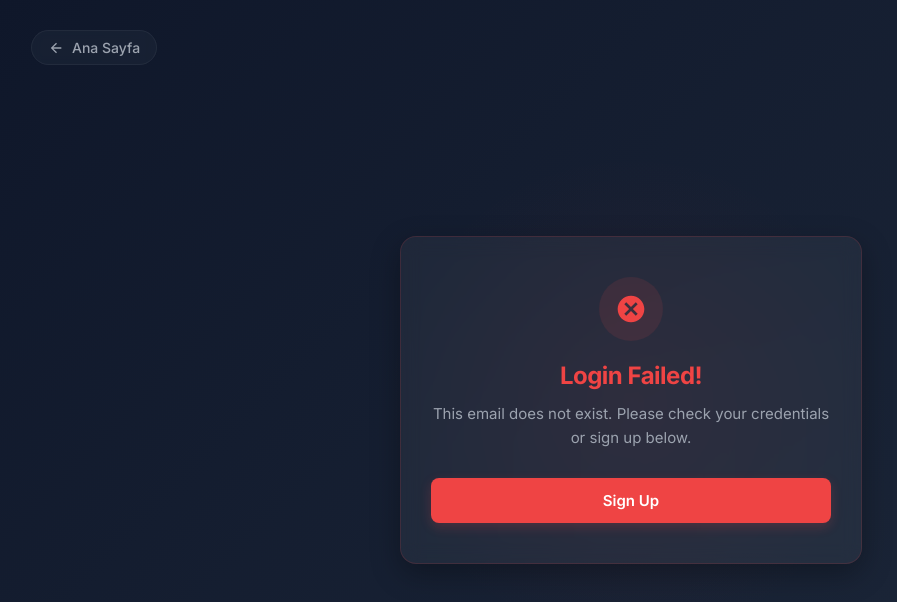
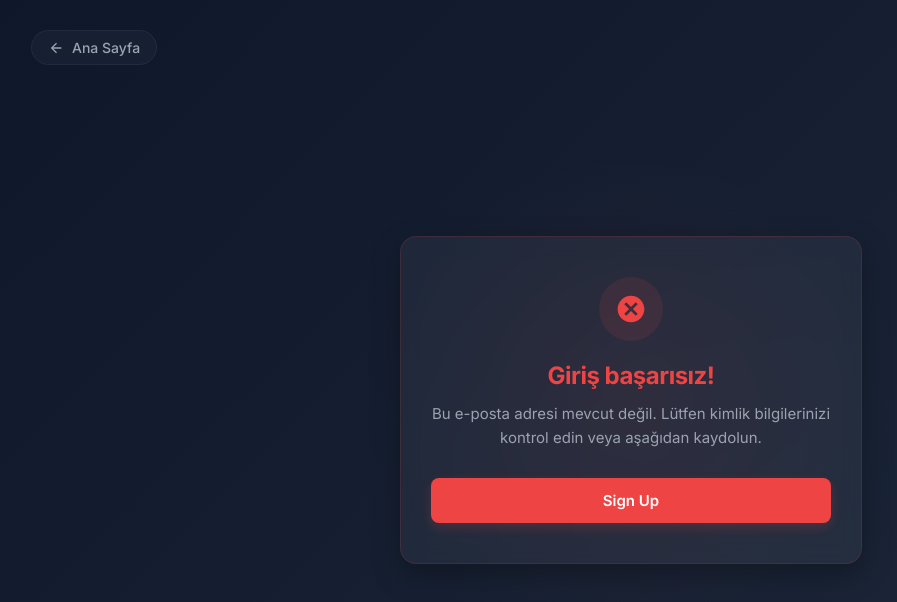
Before and after one commit to moh7720/helper-pro, a website: page views/loginError.html in a window 1280 px wide. Shown: the whole page, without its empty margins (9-906 px from the left). Drawn offline with Linux system fonts and the light colour scheme.

Commit message:
Update loginError.html

```diff
--- a/views/loginError.html
+++ b/views/loginError.html
@@ -185,9 +185,9 @@
             </svg>
         </div>
 
-        <h2>Login Failed!</h2>
+        <h2>Giriş başarısız!</h2>
 
-        <p>This email does not exist. Please check your credentials or sign up below.</p>
+        <p>Bu e-posta adresi mevcut değil. Lütfen kimlik bilgilerinizi kontrol edin veya aşağıdan kaydolun.</p>
 
         <a href="/register.html" class="register-btn">
             Sign Up
```
